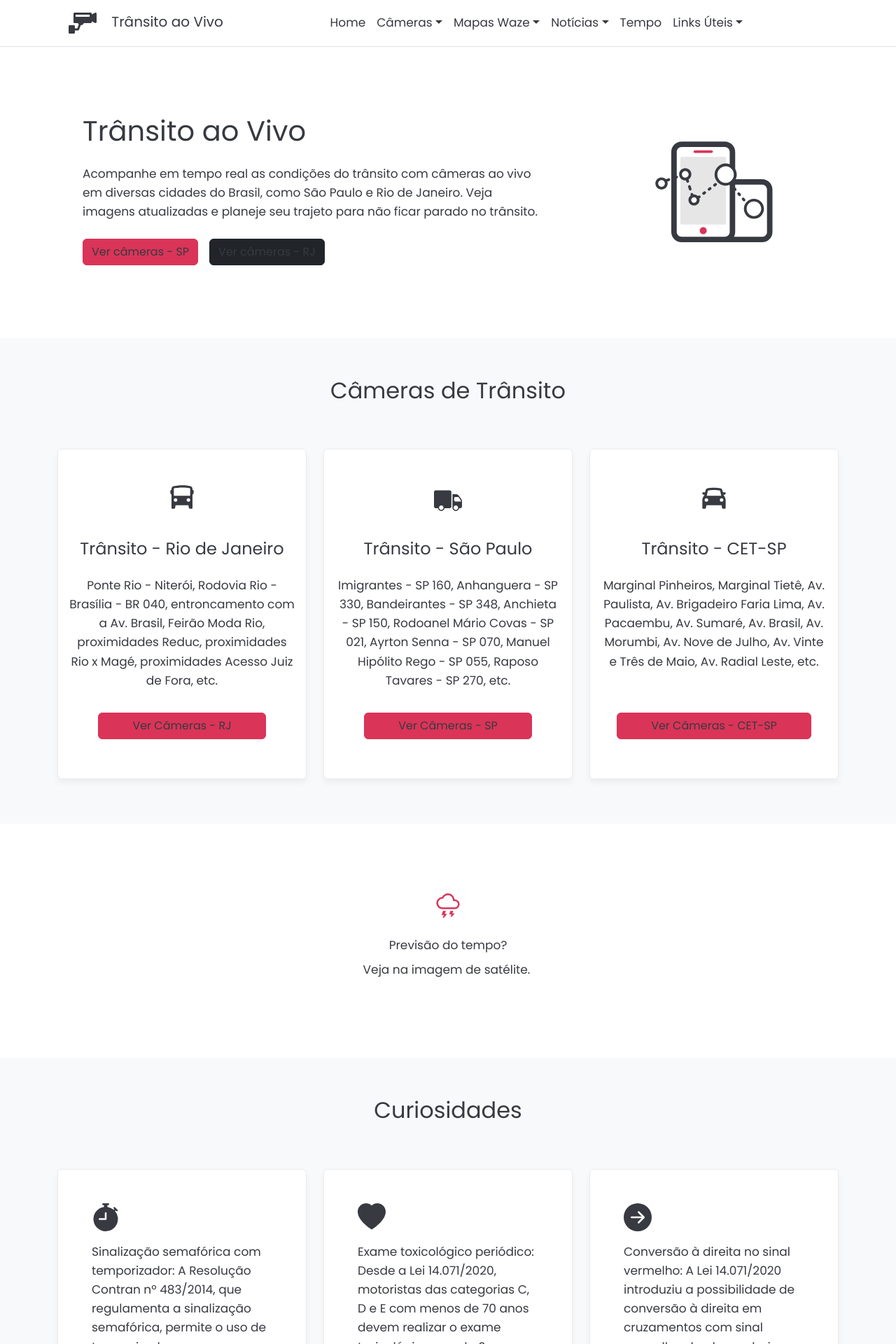
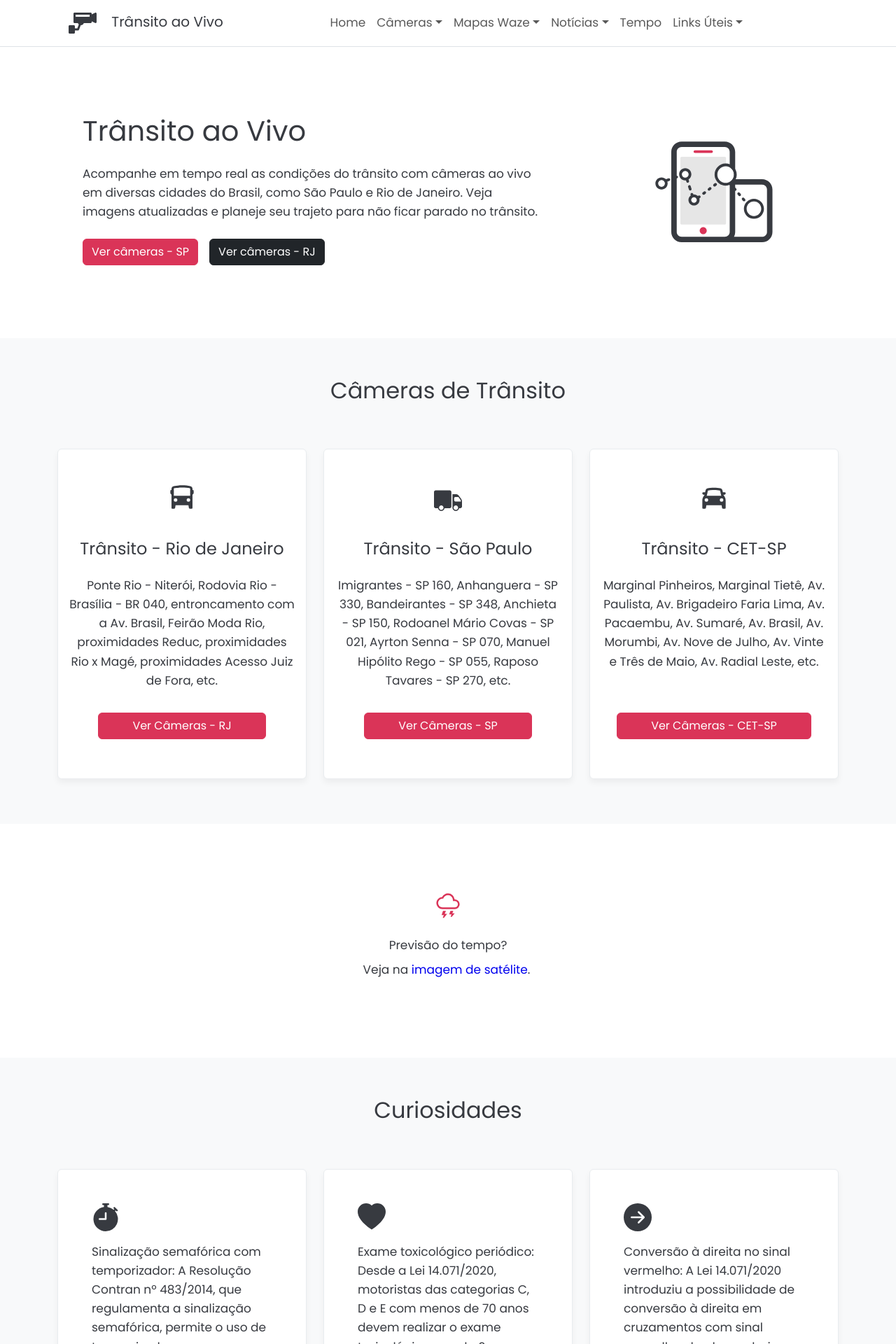
Before and after one commit to Sergio-Damm/transitoaovivo, a Jekyll site: the page built from index.html, in a window 1280 px wide. Shown: the top 1920 px of the page at 70% size. Built offline with Jekyll 4.4.1, drawn with Linux system fonts in a browser that asks for light colours.

Commit message:
Corrigindo cor de links

```diff
--- a/css/style.css
+++ b/css/style.css
@@ -16,10 +16,10 @@
 color: #373a40 !important;
 }
 a {
-color: #373a40 !important;
+color: #373a40;
 }
 .link-navbar {
-color: #373a40 !important;
+color: #373a40;
 text-decoration: none;
 }
 .link-navbar:hover {
```
